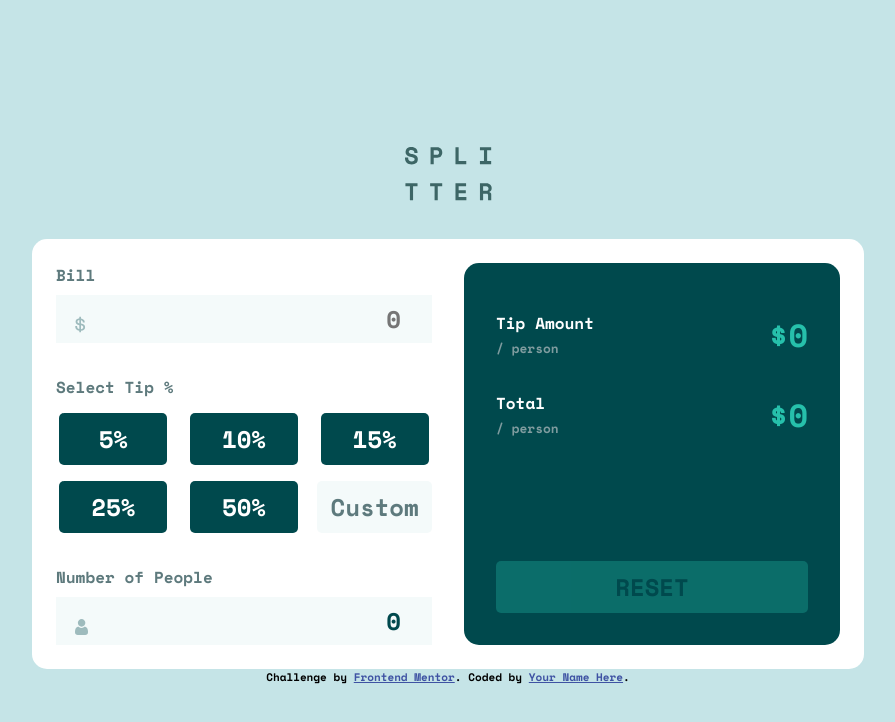
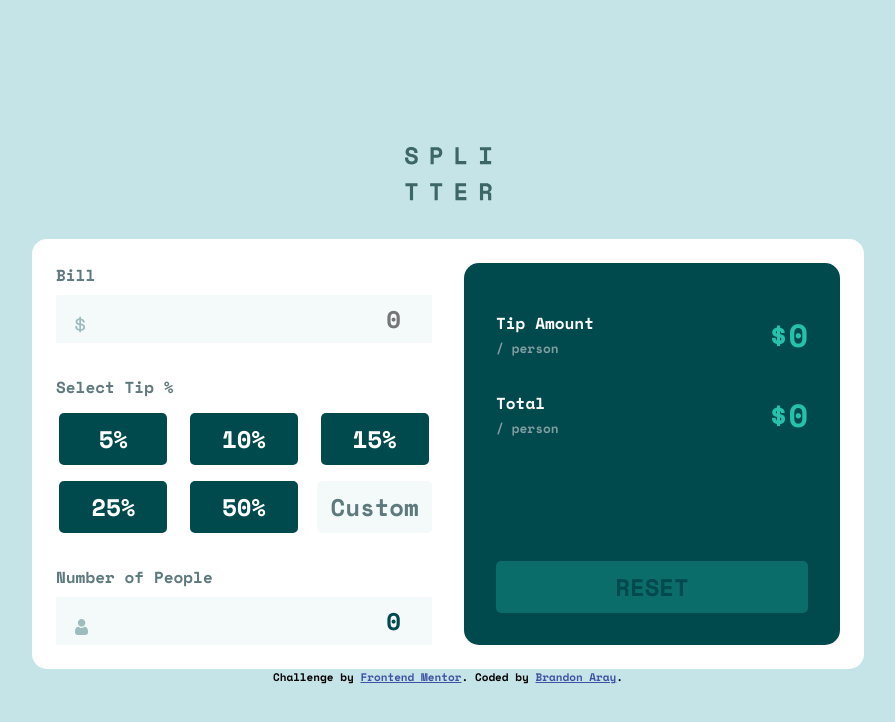
Before and after one commit to branalex94/tip-calculator, a React (Vite) app: page / in a window 1280 px wide. Shown: the top 722 px of the page, without its empty margins (192-1087 px from the left). Built offline with nearby package versions, Linux system fonts and the light colour scheme.

Commit message:
Added attribution information

```diff
--- a/src/App.jsx
+++ b/src/App.jsx
@@ -8,7 +8,10 @@ function App() {
     <div className="App">
       <Header />
       <CalculatorCard />
-      <Attribution />
+      <Attribution
+        name="Brandon Aray"
+        url="https://www.frontendmentor.io/profile/branalex94"
+      />
     </div>
   );
 }
--- a/src/components/Attribution/index.jsx
+++ b/src/components/Attribution/index.jsx
@@ -1,13 +1,13 @@
 import "./attribution.css";
 
-export default function Attribution() {
+export default function Attribution({ name, url }) {
   return (
     <footer className="attribution">
       Challenge by{" "}
       <a href="https://www.frontendmentor.io?ref=challenge" target="_blank">
         Frontend Mentor
       </a>
-      . Coded by <a href="#">Your Name Here</a>.
+      . Coded by <a href={url}>{name}</a>.
     </footer>
   );
 }
```
